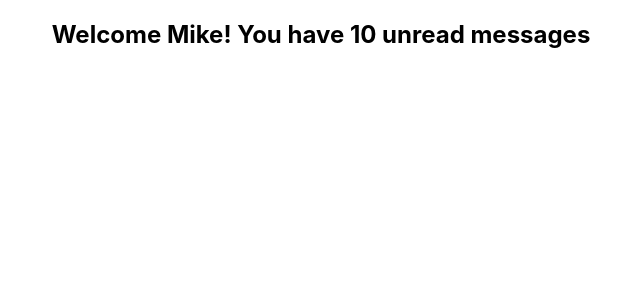
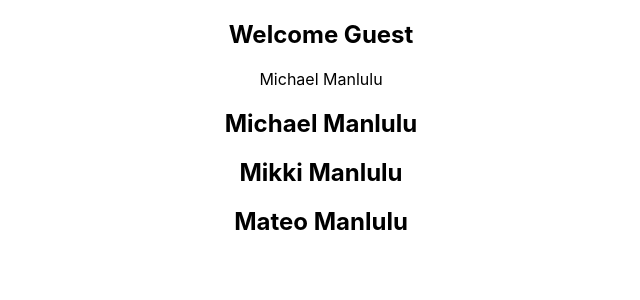
Before and after one commit to sprmke/learn_react_plus-typescript, a React (Create React App) app: page / in a window 1280 px wide. Shown: the top 300 px of the page, without its empty margins (319-959 px from the left). Built offline with nearby package versions, Linux system fonts and the light colour scheme.

Commit message:
4. basic props

```diff
--- a/src/App.tsx
+++ b/src/App.tsx
@@ -1,10 +1,25 @@
 import './App.css';
 import { Greet } from './components/Greet';
+import { Person } from './components/Person';
+import { PersonList } from './components/PersonList';
 
 function App() {
+  const personName = {
+    first: 'Michael',
+    last: 'Manlulu',
+  };
+
+  const nameList = [
+    { first: 'Michael', last: 'Manlulu' },
+    { first: 'Mikki', last: 'Manlulu' },
+    { first: 'Mateo', last: 'Manlulu' },
+  ];
+
   return (
     <div className='App'>
-      <Greet name='Mike' />
+      <Greet name='Mike' messageCount={20} isLoggedIn={false} />
+      <Person name={personName} />
+      <PersonList names={nameList} />
     </div>
   );
 }
--- a/src/components/Greet.tsx
+++ b/src/components/Greet.tsx
@@ -1,11 +1,17 @@
 type GreetProps = {
   name: string;
+  messageCount: number;
+  isLoggedIn: boolean;
 };
 
 export const Greet = (props: GreetProps) => {
   return (
     <div>
-      <h2>Welcome {props.name}! You have 10 unread messages</h2>
+      <h2>
+        {props.isLoggedIn
+          ? `Welcome ${props.name}! You have ${props.messageCount} unread messages`
+          : 'Welcome Guest'}
+      </h2>
     </div>
   );
 };
--- /dev/null
+++ b/src/components/Person.tsx
@@ -0,0 +1,14 @@
+type PersonProps = {
+  name: {
+    first: string;
+    last: string;
+  };
+};
+
+export const Person = (props: PersonProps) => {
+  return (
+    <div>
+      {props.name.first} {props.name.last}
+    </div>
+  );
+};
--- /dev/null
+++ b/src/components/PersonList.tsx
@@ -0,0 +1,20 @@
+type PersonListProps = {
+  names: {
+    first: string;
+    last: string;
+  }[];
+};
+
+export const PersonList = (props: PersonListProps) => {
+  return (
+    <div>
+      {props.names.map((name) => {
+        return (
+          <h2 key={name.first}>
+            {name.first} {name.last}
+          </h2>
+        );
+      })}
+    </div>
+  );
+};
```
